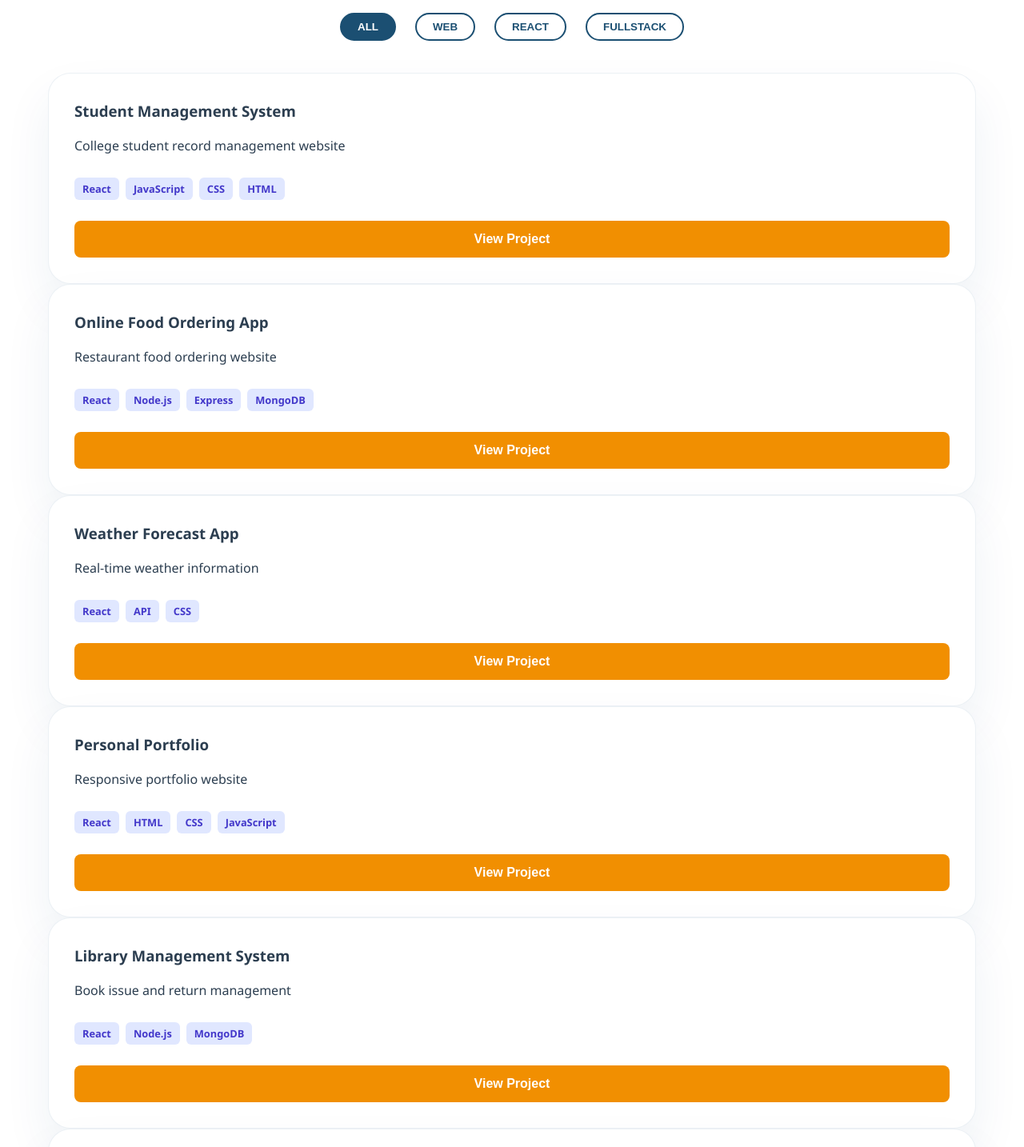
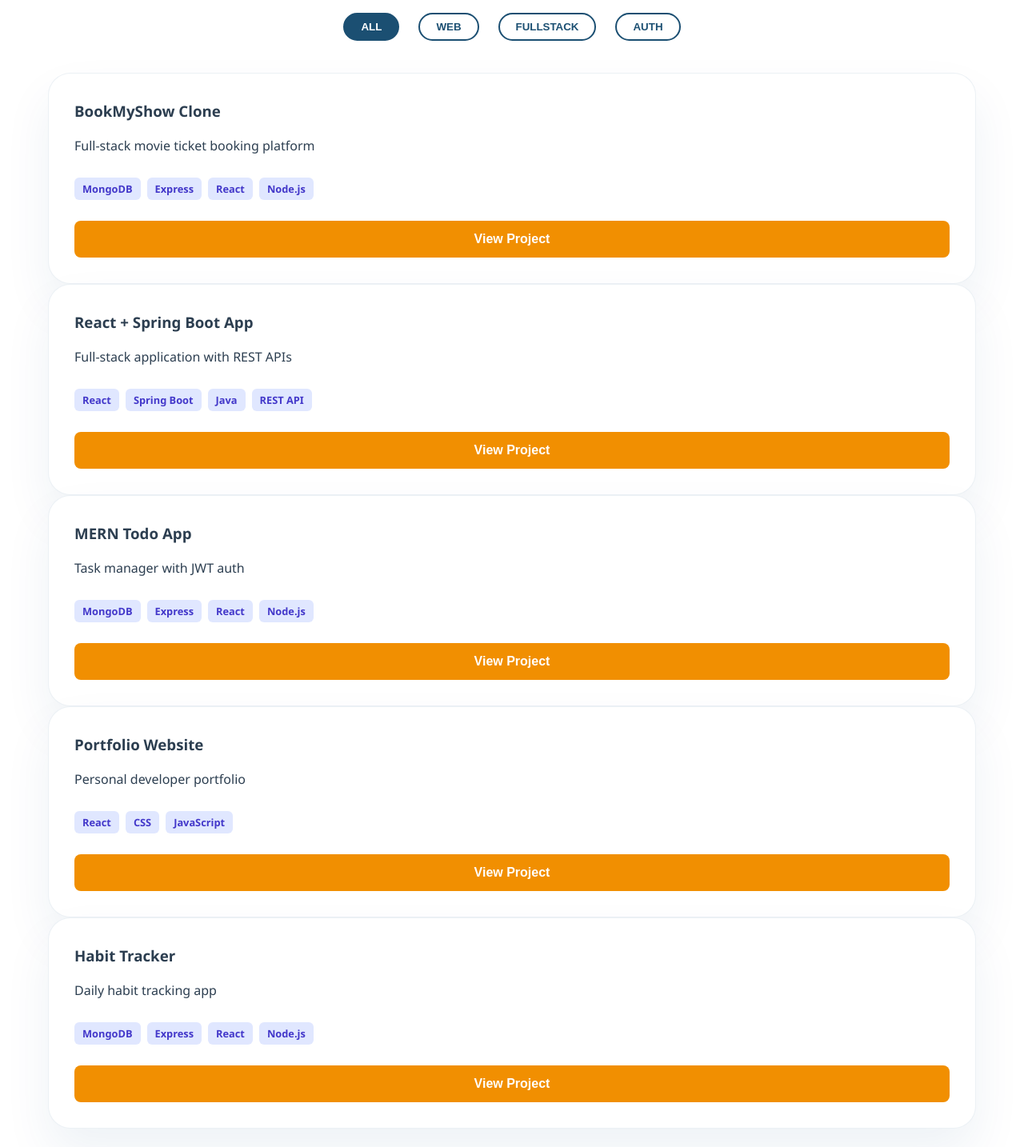
Before and after one commit to iksha1947-png/SW_CSE_B1.4_Internship, a React (Vite) app in the folder day/day15/react-portfolio/: page /projects in a window 1280 px wide. Shown: the part 180-1614 px from the top of the page at 80% size. Built offline with nearby package versions, Linux system fonts and the light colour scheme.

Commit message:
projects.js

```diff
--- a/day/day15/react-portfolio/src/data/projects.js
+++ b/day/day15/react-portfolio/src/data/projects.js
@@ -1,79 +1,62 @@
-export const categories = ['all', 'web', 'react', 'fullstack'];
+export const categories = ['all', 'web', 'fullstack', 'auth'];
 
 export const projectsData = [
   {
     id: 1,
-    title: 'Student Management System',
-    description: 'College student record management website',
+    title: 'BookMyShow Clone',
+    description: 'Full-stack movie ticket booking platform',
     longDesc:
-      'A web application for managing student details, attendance, marks, and course information using React.',
-    tech: ['React', 'JavaScript', 'CSS', 'HTML'],
-    category: 'react',
-    featured: true,
-    liveUrl: '#',
-    githubUrl: 'https://github.com/iksha1947-png/SW_CSE_B1.4_Internship/tree/main/day/day15/react-portfolio'
-  },
-
-  {
-    id: 2,
-    title: 'Online Food Ordering App',
-    description: 'Restaurant food ordering website',
-    longDesc:
-      'A responsive food ordering application with menu browsing, cart management, and online ordering features.',
-    tech: ['React', 'Node.js', 'Express', 'MongoDB'],
+      'A MERN stack clone of BookMyShow with movie listings, seat selection, booking history, and user authentication.',
+    tech: ['MongoDB', 'Express', 'React', 'Node.js'],
     category: 'fullstack',
     featured: true,
     liveUrl: '#',
     githubUrl: '#'
   },
-
+  {
+    id: 2,
+    title: 'React + Spring Boot App',
+    description: 'Full-stack application with REST APIs',
+    longDesc:
+      'A responsive web app built with React frontend and Spring Boot backend, featuring RESTful APIs, CRUD operations, and secure authentication.',
+    tech: ['React', 'Spring Boot', 'Java', 'REST API'],
+    category: 'fullstack',
+    featured: true,
+    liveUrl: '#',
+    githubUrl: '#'
+  },
   {
     id: 3,
-    title: 'Weather Forecast App',
-    description: 'Real-time weather information',
+    title: 'MERN Todo App',
+    description: 'Task manager with JWT auth',
     longDesc:
-      'A weather application that displays temperature, humidity, wind speed, and weather conditions using an API.',
-    tech: ['React', 'API', 'CSS'],
-    category: 'react',
+      'A full-featured todo application with user registration, login, and task management using MongoDB, Express, React, and Node.js.',
+    tech: ['MongoDB', 'Express', 'React', 'Node.js'],
+    category: 'auth',
     featured: false,
     liveUrl: '#',
     githubUrl: '#'
   },
-
   {
     id: 4,
-    title: 'Personal Portfolio',
-    description: 'Responsive portfolio website',
+    title: 'Portfolio Website',
+    description: 'Personal developer portfolio',
     longDesc:
-      'A modern portfolio website showcasing personal information, technical skills, projects, and contact details.',
-    tech: ['React', 'HTML', 'CSS', 'JavaScript'],
+      'A multi-page React portfolio showcasing projects, skills, and experience with dark mode support and responsive design.',
+    tech: ['React', 'CSS', 'JavaScript'],
     category: 'web',
     featured: true,
     liveUrl: '#',
     githubUrl: '#'
   },
-
   {
     id: 5,
-    title: 'Library Management System',
-    description: 'Book issue and return management',
+    title: 'Habit Tracker',
+    description: 'Daily habit tracking app',
     longDesc:
-      'A library management application for handling book records, issuing books, returning books, and member details.',
-    tech: ['React', 'Node.js', 'MongoDB'],
-    category: 'fullstack',
-    featured: false,
-    liveUrl: '#',
-    githubUrl: '#'
-  },
-
-  {
-    id: 6,
-    title: 'Expense Tracker',
-    description: 'Track daily income and expenses',
-    longDesc:
-      'An expense tracker application that allows users to record daily transactions and monitor their spending.',
-    tech: ['React', 'JavaScript', 'CSS'],
-    category: 'react',
+      'A MERN-based habit tracker allowing users to create habits, track daily progress, and visualize streaks over time.',
+    tech: ['MongoDB', 'Express', 'React', 'Node.js'],
+    category: 'web',
     featured: false,
     liveUrl: '#',
     githubUrl: '#'
```
